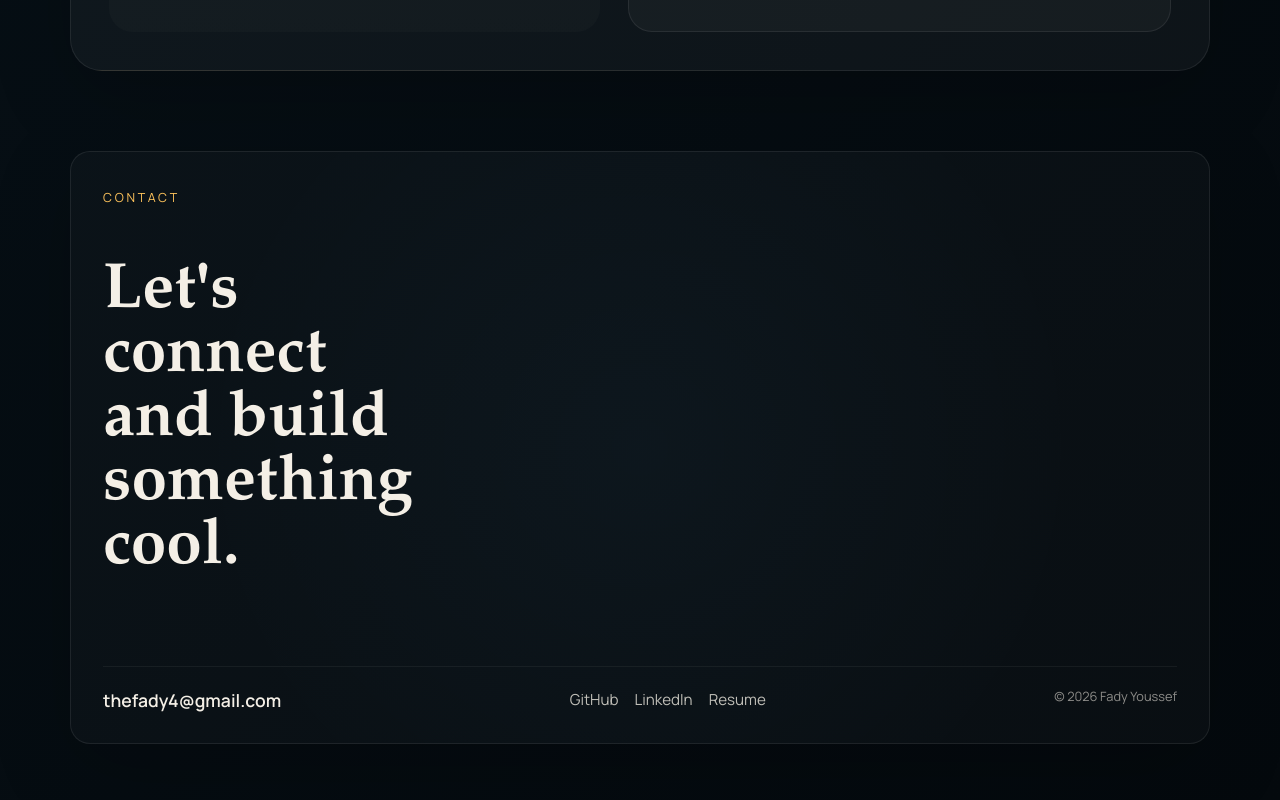
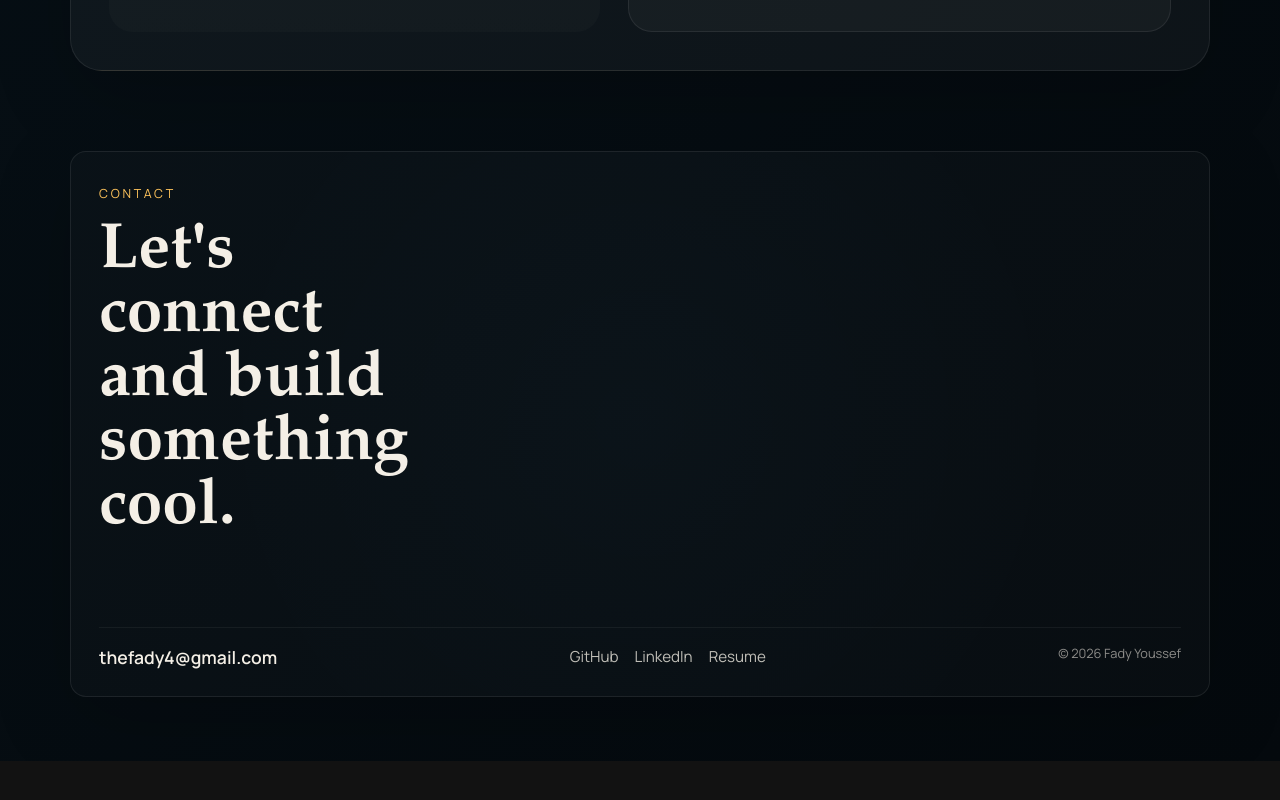
Before and after one commit to JustFady/FY-Portfolio, a React (Vite) app: page / in a window 1280 px wide. Shown: the part 5440-6240 px from the top of the page. After the commit the page ends 6201 px from the top, so only its background shows below. Built offline with nearby package versions, Linux system fonts and the light colour scheme.

Commit message:
tightened the footer and forced the headline to stay on one line.

```diff
--- a/src/App.css
+++ b/src/App.css
@@ -342,16 +342,15 @@
 .footer {
   width: 100%;
   margin-top: 80px;
-  padding: 24px 32px;
-  border-radius: 20px;
+  padding: 20px 28px;
+  border-radius: 16px;
   border: 1px solid rgba(255, 255, 255, 0.08);
   background:
-    radial-gradient(circle at center, rgba(105, 195, 255, 0.03), transparent 70%),
-    rgba(255, 255, 255, 0.025);
+    radial-gradient(circle at center, rgba(105, 195, 255, 0.02), transparent 70%),
+    rgba(255, 255, 255, 0.02);
   display: flex;
   flex-direction: column;
-  gap: 20px;
-  text-align: left;
+  gap: 16px;
 }
 
 .footer-content {
@@ -362,10 +361,11 @@
 
 .footer-heading {
   font-family: var(--font-display);
-  font-size: clamp(1.2rem, 3vw, 2.1rem);
+  font-size: clamp(1.1rem, 3.2vw, 2.4rem);
   font-weight: 600;
   line-height: 1;
   white-space: nowrap;
+  margin-top: 4px;
 }
 
 .footer-bottom {
@@ -373,8 +373,8 @@
   flex-wrap: wrap;
   justify-content: space-between;
   align-items: center;
-  gap: 16px;
-  padding-top: 16px;
+  gap: 12px;
+  padding-top: 12px;
   border-top: 1px solid rgba(255, 255, 255, 0.05);
 }
 
```
